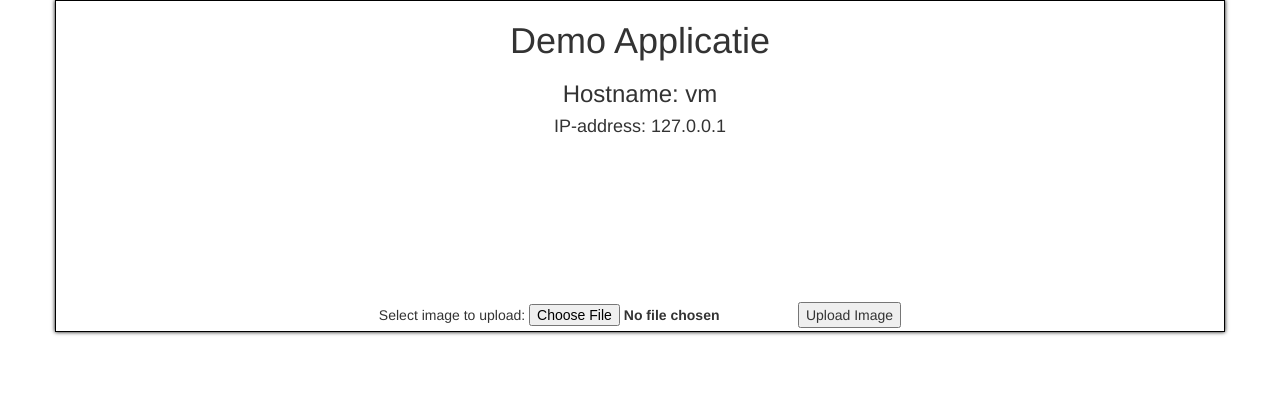
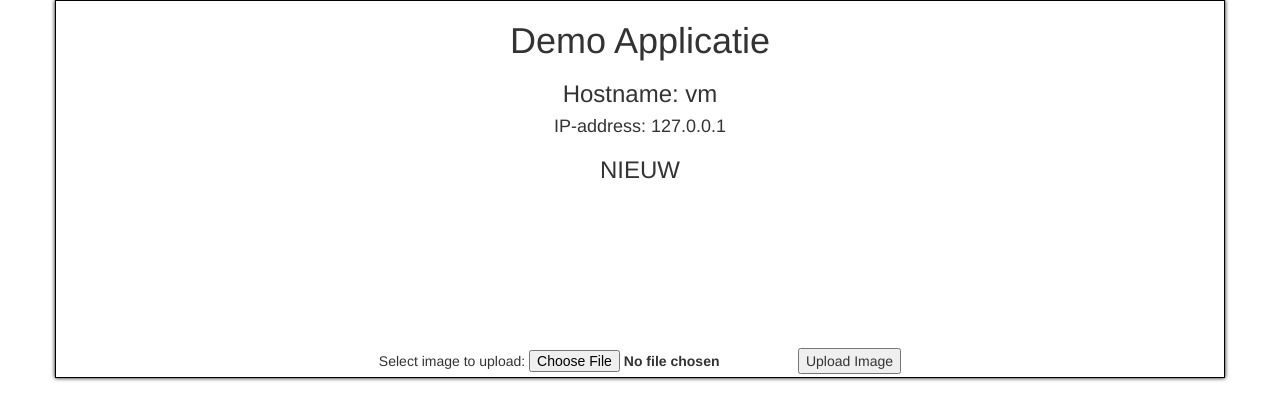
Before and after one commit to RutgerP/InstallationApplicationAzure, a PHP site: page / in a window 1280 px wide. Shown: the top 420 px of the page. Run offline with PHP 8.4, Linux system fonts and the light colour scheme; some libraries are stand-ins or nearby versions.

Commit message:
Update index.php

```diff
--- a/WorkingSite/index.php
+++ b/WorkingSite/index.php
@@ -20,6 +20,7 @@
   <h1>Demo Applicatie</h1>
   <h3>Hostname: <?php echo gethostname(); ?></h3>
   <h4>IP-address: <?php echo getHostByName(getHostName());?></h4>
+	<h3>NIEUW</h3>
 	<div>
           <canvas width="150" height="150" data-jdenticon-hash="<?php echo hash('sha256', gethostname()); ?>"></canvas>
 	    </div>
```
